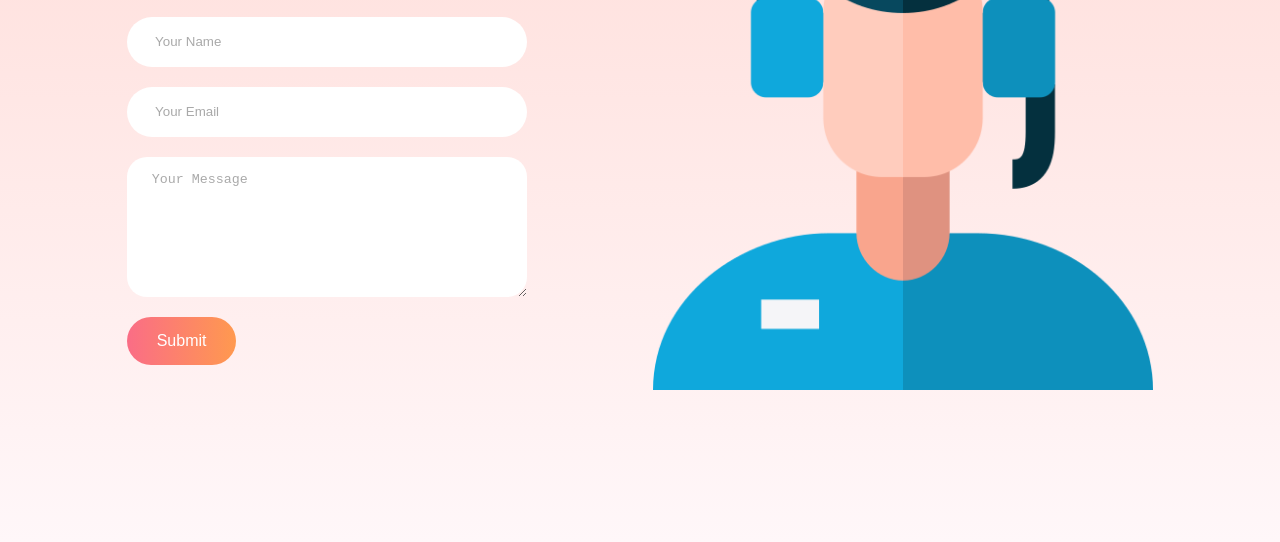
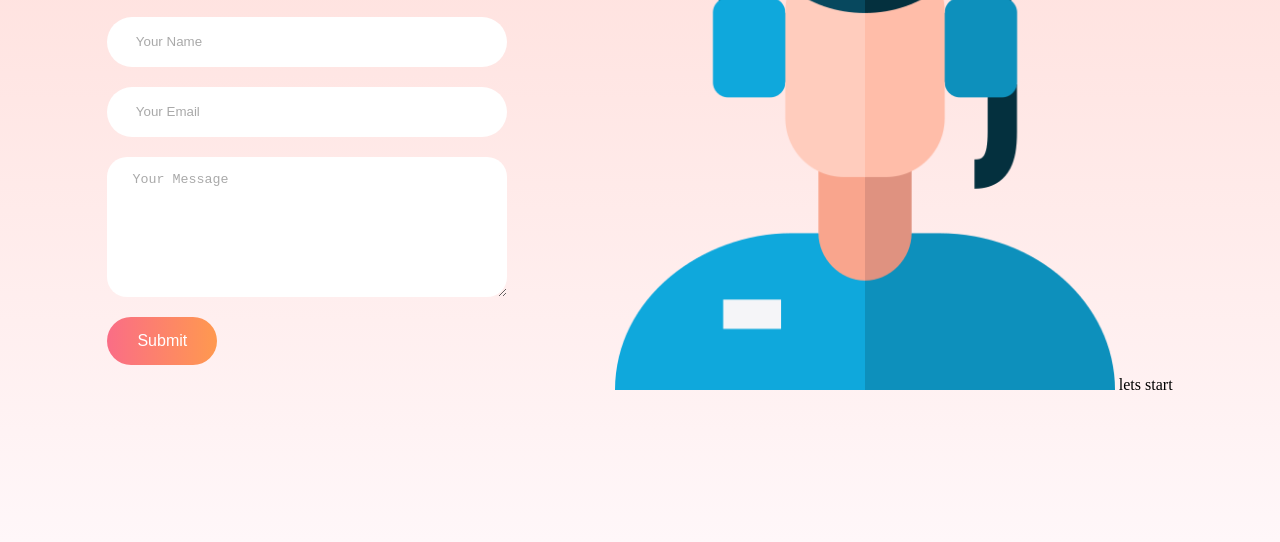
Before and after one commit to rejoicevenus/ContactUs-Form, a plain HTML site: page index.html in a window 1280 px wide. Shown: the part 258-800 px from the top of the page. Drawn offline with Linux system fonts and the light colour scheme.

Commit message:
testing this feature

```diff
--- a/index.html
+++ b/index.html
@@ -8,7 +8,7 @@
 </head>
 <body>
     <div class="contact-container">
-         <form action="https://api.web3forms.com/submit" method="POST"class="contact-left">
+         <form action="https://api.web3giforms.com/submit" method="POST"class="contact-left">
             <div class="contact-left-title">
                 <h2>Get in touch</h2>
                 <hr>
@@ -21,6 +21,7 @@
          </form>
         <div class="contact-right">
          <img src="assets/operator.png" alt="">
+         lets start
         </div>
     </div>
 
```
